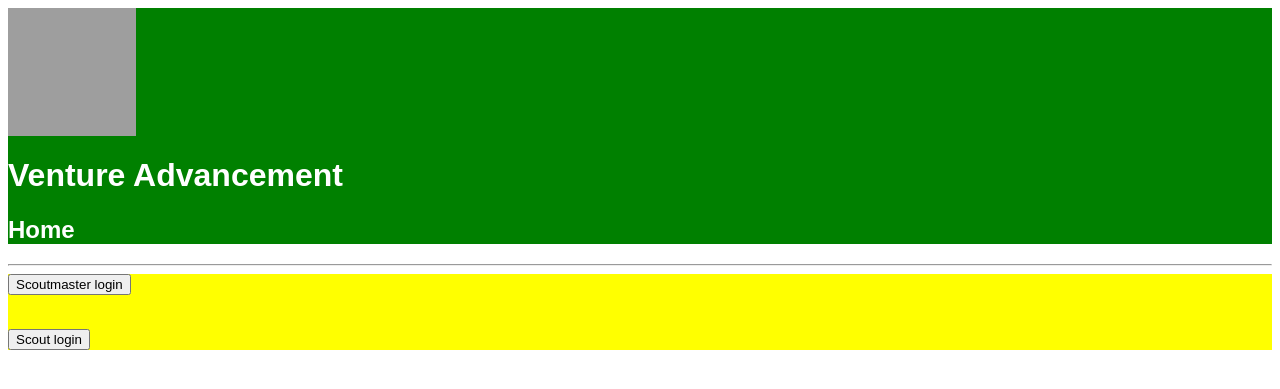
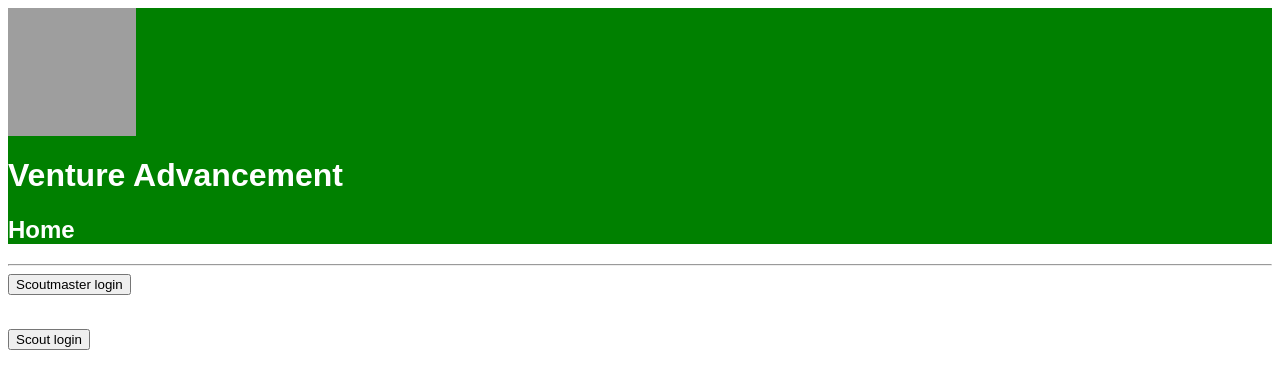
Before and after one commit to kketg/Venture-Scout-Advancement-Tool, a Flask app: page / in a window 1280 px wide. Shown: the top 389 px of the page. Run offline with Flask 2, Linux system fonts and the light colour scheme; some libraries are stand-ins or nearby versions; grey boxes are pictures that could not be loaded.

Commit message:
Yellow sad (fumck off)

```diff
--- a/templates/template.html
+++ b/templates/template.html
@@ -13,7 +13,7 @@
             color: white;
         }
         #bodi{
-            background-color: yellow;
+            /* background-color: yellow; */
             color: black;
         }
     </style>
```
